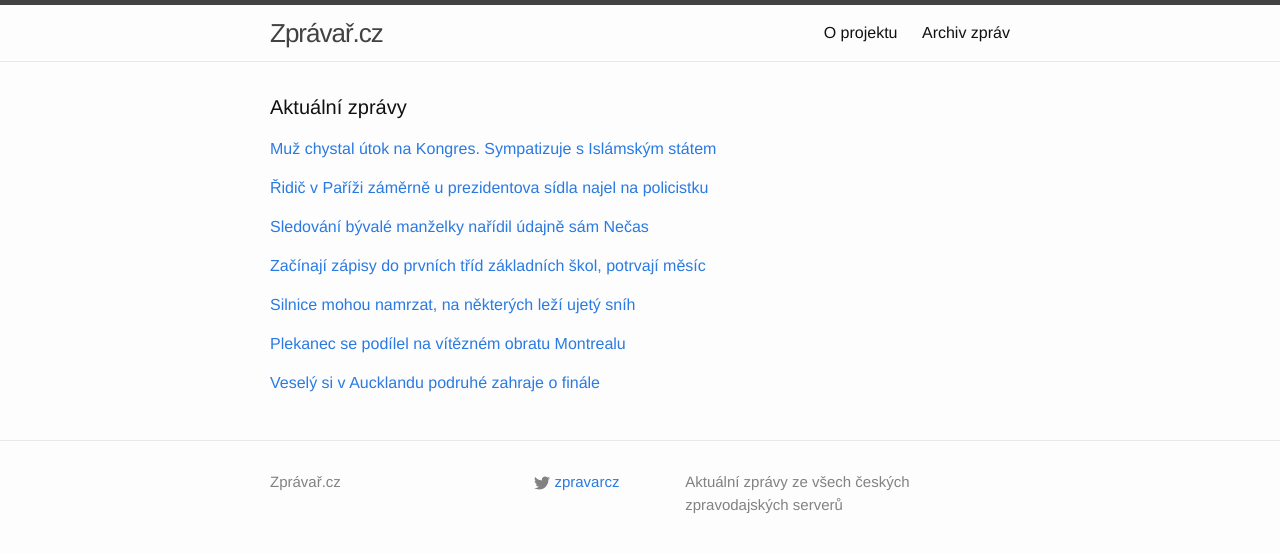
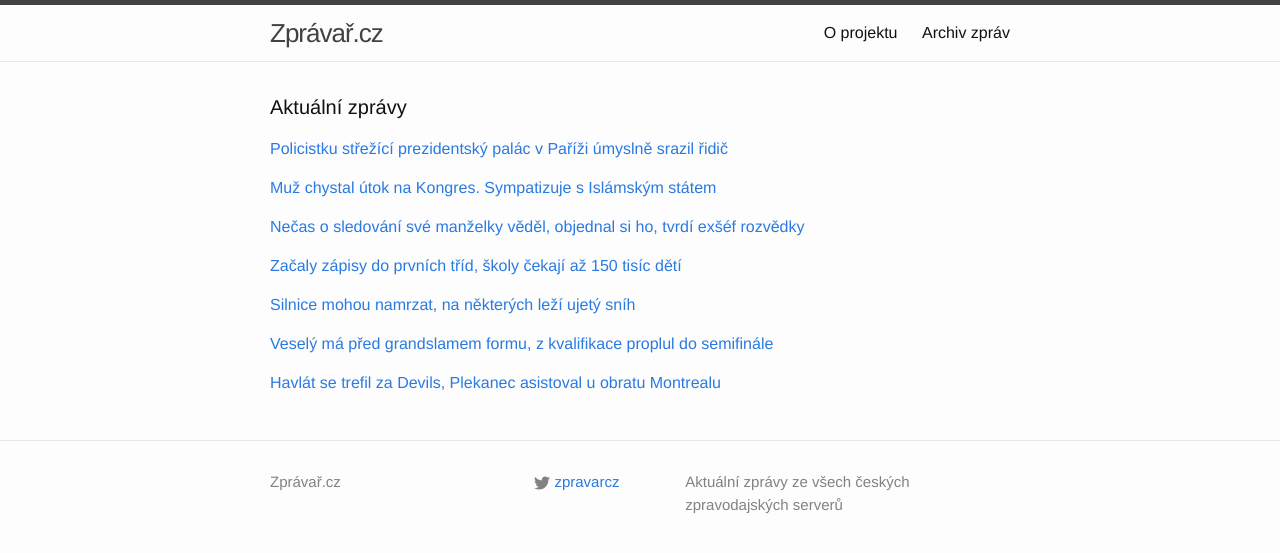
Before and after one commit to adliska/zpravar, a Jekyll site: the page built from index.html, in a window 1280 px wide. Shown: the top 553 px of the page. Built offline with Jekyll 4.4.1, drawn with Linux system fonts in a browser that asks for light colours.

Commit message:
zpravar news update

```diff
--- a/index.html
+++ b/index.html
@@ -5,8 +5,21 @@ layout: default
 <div class="home">
     <h1 class="page-heading">Aktuální zprávy</h1>
 
-<p><a href="javascript:;" onclick="toggle_visibility('zpravy0')">Muž chystal útok na Kongres. Sympatizuje s Islámským státem</a></p>
+<p><a href="javascript:;" onclick="toggle_visibility('zpravy0')">Policistku střežící prezidentský palác v Paříži úmyslně srazil řidič</a></p>
 <div id="zpravy0" style="display:none">
+<ul>
+<li><a href=http://www.rozhlas.cz/_zprava/policistku-strezici-prezidentsky-palac-v-parizi-umyslne-srazil-ridic--1443785>Policistku střežící prezidentský palác v Paříži úmyslně srazil řidič - www.rozhlas.cz</a></li>
+<li><a href=http://www.novinky.cz/zahranicni/evropa/358808-ridic-pred-sidlem-francouzskeho-prezidenta-umyslne-najel-na-policistku.html>Řidič před sídlem francouzského prezidenta úmyslně najel na policistku - www.novinky.cz</a></li>
+<li><a href=http://echo24.cz/a/wGttJ>Řidič v Paříži záměrně u prezidentova sídla najel na policistku - echo24.cz</a></li>
+<li><a href=http://zpravy.idnes.cz/pariz-ridic-najel-do-policie-d1c-/zahranicni.aspx?c=A150115_073854_zahranicni_bse>Policie v Paříži zatkla řidiče, který najel do hlídky u sídla Hollanda - zpravy.idnes.cz</a></li>
+<li><a href=http://zpravy.aktualne.cz/zahranici/ridic-v-parizi-u-prezidentova-sidla-najel-na-policistku/r~aef792f29c8311e4a7d8002590604f2e/>Řidič v Paříži u prezidentova sídla najel na policistku - zpravy.aktualne.cz</a></li>
+<li><a href=http://zahranicni.ihned.cz/c1-63385180-pred-sidlem-francouzskeho-prezidenta-ridic-schvalne-najel-na-policistku>Před sídlem francouzského prezidenta řidič schválně najel na policistku - zahranicni.ihned.cz</a></li>
+<li><a href=http://www.ceskenoviny.cz/zpravy/zpravy/ridic-v-parizi-zamerne-u-prezidentova-sidla-najel-na-policistku/1169103>Řidič v Paříži záměrně u prezidentova sídla najel na policistku - www.ceskenoviny.cz</a></li>
+<li><a href=http://www.rozhlas.cz/_zprava/v-parizi-u-sidla-prezidenta-najel-ridic-umyslne-na-policistku--1443785>V Paříži u sídla prezidenta najel řidič úmyslně na policistku  - www.rozhlas.cz</a></li>
+<li><a href=http://www.novinky.cz/zahranicni/evropa/358808-ridic-pred-sidlem-francouzskeho-prezidenta-najel-na-policistku.html>Řidič před sídlem francouzského prezidenta najel na policistku - www.novinky.cz</a></li>
+</ul>
+</div><p><a href="javascript:;" onclick="toggle_visibility('zpravy1')">Muž chystal útok na Kongres. Sympatizuje s Islámským státem</a></p>
+<div id="zpravy1" style="display:none">
 <ul>
 <li><a href=http://zpravy.aktualne.cz/zahranici/muz-chystal-utok-na-kongres-sympatizuje-s-islamskym-statem/r~0527ed009c8111e4bdad0025900fea04/>Muž chystal útok na Kongres. Sympatizuje s Islámským státem - zpravy.aktualne.cz</a></li>
 <li><a href=http://zpravy.idnes.cz/v-usa-zatkli-muze-chtel-utocit-na-sidlo-kongresu-ful-/zahranicni.aspx?c=A150115_064720_zahranicni_jj>V USA zatkli příznivce Islámského státu, měl chystat útok na Kongres - zpravy.idnes.cz</a></li>
@@ -16,28 +29,19 @@ layout: default
 <li><a href=http://www.rozhlas.cz/_zprava/fbi-zatkla-muze-ktery-pry-planoval-utok-na-sidlo-americkeho-kongresu--1443763>FBI zatkla muže, který prý plánoval útok na sídlo amerického Kongresu  - www.rozhlas.cz</a></li>
 <li><a href=http://echo24.cz/a/iktCb>Chtěl v USA vraždit v Kapitolu. FBI ho zatkla. Fandil IS - echo24.cz</a></li>
 </ul>
-</div><p><a href="javascript:;" onclick="toggle_visibility('zpravy1')">Řidič v Paříži záměrně u prezidentova sídla najel na policistku</a></p>
-<div id="zpravy1" style="display:none">
-<ul>
-<li><a href=http://echo24.cz/a/wGttJ>Řidič v Paříži záměrně u prezidentova sídla najel na policistku - echo24.cz</a></li>
-<li><a href=http://zpravy.idnes.cz/pariz-ridic-najel-do-policie-d1c-/zahranicni.aspx?c=A150115_073854_zahranicni_bse>Policie v Paříži zatkla řidiče, který najel do hlídky u sídla Hollanda - zpravy.idnes.cz</a></li>
-<li><a href=http://zpravy.aktualne.cz/zahranici/ridic-v-parizi-u-prezidentova-sidla-najel-na-policistku/r~aef792f29c8311e4a7d8002590604f2e/>Řidič v Paříži u prezidentova sídla najel na policistku - zpravy.aktualne.cz</a></li>
-<li><a href=http://zahranicni.ihned.cz/c1-63385180-pred-sidlem-francouzskeho-prezidenta-ridic-schvalne-najel-na-policistku>Před sídlem francouzského prezidenta řidič schválně najel na policistku - zahranicni.ihned.cz</a></li>
-<li><a href=http://www.ceskenoviny.cz/zpravy/zpravy/ridic-v-parizi-zamerne-u-prezidentova-sidla-najel-na-policistku/1169103>Řidič v Paříži záměrně u prezidentova sídla najel na policistku - www.ceskenoviny.cz</a></li>
-<li><a href=http://www.rozhlas.cz/_zprava/v-parizi-u-sidla-prezidenta-najel-ridic-umyslne-na-policistku--1443785>V Paříži u sídla prezidenta najel řidič úmyslně na policistku  - www.rozhlas.cz</a></li>
-<li><a href=http://www.novinky.cz/zahranicni/evropa/358808-ridic-pred-sidlem-francouzskeho-prezidenta-najel-na-policistku.html>Řidič před sídlem francouzského prezidenta najel na policistku - www.novinky.cz</a></li>
-</ul>
-</div><p><a href="javascript:;" onclick="toggle_visibility('zpravy2')">Sledování bývalé manželky nařídil údajně sám Nečas</a></p>
+</div><p><a href="javascript:;" onclick="toggle_visibility('zpravy2')">Nečas o sledování své manželky věděl, objednal si ho, tvrdí exšéf rozvědky</a></p>
 <div id="zpravy2" style="display:none">
 <ul>
+<li><a href=http://domaci.ihned.cz/c1-63385210-necas-o-sledovani-sve-manzelky-vedel-objednal-si-ho-tvrdi-exsef-rozvedky>Nečas o sledování své manželky věděl, objednal si ho, tvrdí exšéf rozvědky - domaci.ihned.cz</a></li>
 <li><a href=http://www.ceskatelevize.cz/ct24/domaci/298257-sledovani-byvale-manzelky-naridil-udajne-sam-necas/>Sledování bývalé manželky nařídil údajně sám Nečas - www.ceskatelevize.cz</a></li>
 <li><a href=http://www.novinky.cz/domaci/358794-palenik-akci-na-sledovani-manzelky-si-vyzadal-sam-necas-mel-o-ni-obavy.html>Páleník: Akci na sledování manželky si vyžádal sám Nečas. Měl o ni obavy. - www.novinky.cz</a></li>
 <li><a href=http://zpravy.aktualne.cz/domaci/sledovani-manzelky-si-podle-vypovedi-palenika-vyzadal-necas/r~6476d1309c7811e49bec0025900fea04/>Sledování manželky si podle výpovědi Páleníka vyžádal Nečas - zpravy.aktualne.cz</a></li>
 <li><a href=http://www.novinky.cz/domaci/358794-palenik-akci-na-sledovani-manzelky-si-vyzadal-sam-necas.html>Páleník: Akci na sledování manželky si vyžádal sám Nečas - www.novinky.cz</a></li>
 </ul>
-</div><p><a href="javascript:;" onclick="toggle_visibility('zpravy3')">Začínají zápisy do prvních tříd základních škol, potrvají měsíc</a></p>
+</div><p><a href="javascript:;" onclick="toggle_visibility('zpravy3')">Začaly zápisy do prvních tříd, školy čekají až 150 tisíc dětí</a></p>
 <div id="zpravy3" style="display:none">
 <ul>
+<li><a href=http://www.tyden.cz/rubriky/domaci/skolstvi/zacaly-zapisy-do-prvnich-trid-skoly-cekaji-az-150-tisic-deti_330164.html>Začaly zápisy do prvních tříd, školy čekají až 150 tisíc dětí - www.tyden.cz</a></li>
 <li><a href=http://www.ceskenoviny.cz/zpravy/zpravy/zacinaji-zapisy-do-prvnich-trid-zakladnich-skol-potrvaji-mesic/1169075>Začínají zápisy do prvních tříd základních škol, potrvají měsíc - www.ceskenoviny.cz</a></li>
 <li><a href=http://www.denik.cz/z_domova/zacnou-zapisy-do-zs-poprve-se-k-nim-chysta-na-150-tisic-deti-20150115.html>Začnou zápisy do ZŠ. Poprvé se k nim chystá na 150 tisíc dětí - www.denik.cz</a></li>
 <li><a href=http://www.rozhlas.cz/_zprava/zacinaji-zapisy-do-prvnich-trid-zakladnich-skol-potrvaji-dva-tydny--1443768>Začínají zápisy do prvních tříd základních škol, potrvají dva týdny  - www.rozhlas.cz</a></li>
@@ -51,18 +55,20 @@ layout: default
 <li><a href=http://www.ceskenoviny.cz/zpravy/zpravy/na-cestach-ve-zlinskem-i-libereckem-kraji-se-rano-misty-tvori-ledovka/1169085>Na cestách ve Zlínském i Libereckém kraji se ráno místy tvoří ledovka - www.ceskenoviny.cz</a></li>
 <li><a href=http://www.ceskenoviny.cz/zpravy/zpravy/na-cestach-ve-zlinskem-kraji-se-rano-misty-tvori-ledovka/1169085>Na cestách ve Zlínském kraji se ráno místy tvoří ledovka - www.ceskenoviny.cz</a></li>
 </ul>
-</div><p><a href="javascript:;" onclick="toggle_visibility('zpravy5')">Plekanec se podílel na vítězném obratu Montrealu</a></p>
+</div><p><a href="javascript:;" onclick="toggle_visibility('zpravy5')">Veselý má před grandslamem formu, z kvalifikace proplul do semifinále</a></p>
 <div id="zpravy5" style="display:none">
 <ul>
+<li><a href=http://www.denik.cz/tenis/vesely-ma-pred-grandslamem-formu-z-kvalifikace-proplul-az-do-semifinale-20150115.html>Veselý má před grandslamem formu, z kvalifikace proplul do semifinále - www.denik.cz</a></li>
+<li><a href=http://sport.aktualne.cz/vesely-si-v-aucklandu-podruhe-zahraje-o-finale/r~b47afbec9c8311e498be002590604f2e/>Veselý si v Aucklandu podruhé zahraje o finále - sport.aktualne.cz</a></li>
+<li><a href=http://sport.idnes.cz/tenis-turnaje-sydney-hobart-auckland-dwp-/tenis.aspx?c=A150115_071507_tenis_ten>Veselý se v Aucklandu probojoval z kvalifikace až do semifinále - sport.idnes.cz</a></li>
+<li><a href=http://www.sportovninoviny.cz/zpravy/tenista-vesely-postoupil-v-aucklandu-do-semifinale/1169090>Tenista Veselý postoupil v Aucklandu do semifinále - www.sportovninoviny.cz</a></li>
+</ul>
+</div><p><a href="javascript:;" onclick="toggle_visibility('zpravy6')">Havlát se trefil za Devils, Plekanec asistoval u obratu Montrealu</a></p>
+<div id="zpravy6" style="display:none">
+<ul>
+<li><a href=http://www.rozhlas.cz/_zprava/havlat-se-trefil-za-devils-plekanec-asistoval-u-obratu-montrealu--1443794>Havlát se trefil za Devils, Plekanec asistoval u obratu Montrealu - www.rozhlas.cz</a></li>
 <li><a href=http://www.denik.cz/hokej/plekanec-se-podilel-na-viteznem-obratu-montrealu-20150115.html>Plekanec se podílel na vítězném obratu Montrealu - www.denik.cz</a></li>
 <li><a href=http://hokej.idnes.cz/new-jersey-prekvapilo-vyhrou-v-los-angeles-fkz-/nhl.aspx?c=A150115_072054_nhl_Mkr>New Jersey překvapilo výhrou v Los Angeles, Havlát s Eliášem bodovali - hokej.idnes.cz</a></li>
 <li><a href=http://www.sportovninoviny.cz/zpravy/plekanec-se-podilel-na-viteznem-obratu-montrealu/1169089>Plekanec se podílel na vítězném obratu Montrealu - www.sportovninoviny.cz</a></li>
 </ul>
-</div><p><a href="javascript:;" onclick="toggle_visibility('zpravy6')">Veselý si v Aucklandu podruhé zahraje o finále</a></p>
-<div id="zpravy6" style="display:none">
-<ul>
-<li><a href=http://sport.aktualne.cz/vesely-si-v-aucklandu-podruhe-zahraje-o-finale/r~b47afbec9c8311e498be002590604f2e/>Veselý si v Aucklandu podruhé zahraje o finále - sport.aktualne.cz</a></li>
-<li><a href=http://sport.idnes.cz/tenis-turnaje-sydney-hobart-auckland-dwp-/tenis.aspx?c=A150115_071507_tenis_ten>Veselý se v Aucklandu probojoval z kvalifikace až do semifinále - sport.idnes.cz</a></li>
-<li><a href=http://www.sportovninoviny.cz/zpravy/tenista-vesely-postoupil-v-aucklandu-do-semifinale/1169090>Tenista Veselý postoupil v Aucklandu do semifinále - www.sportovninoviny.cz</a></li>
-</ul>
 </div></div>
```
